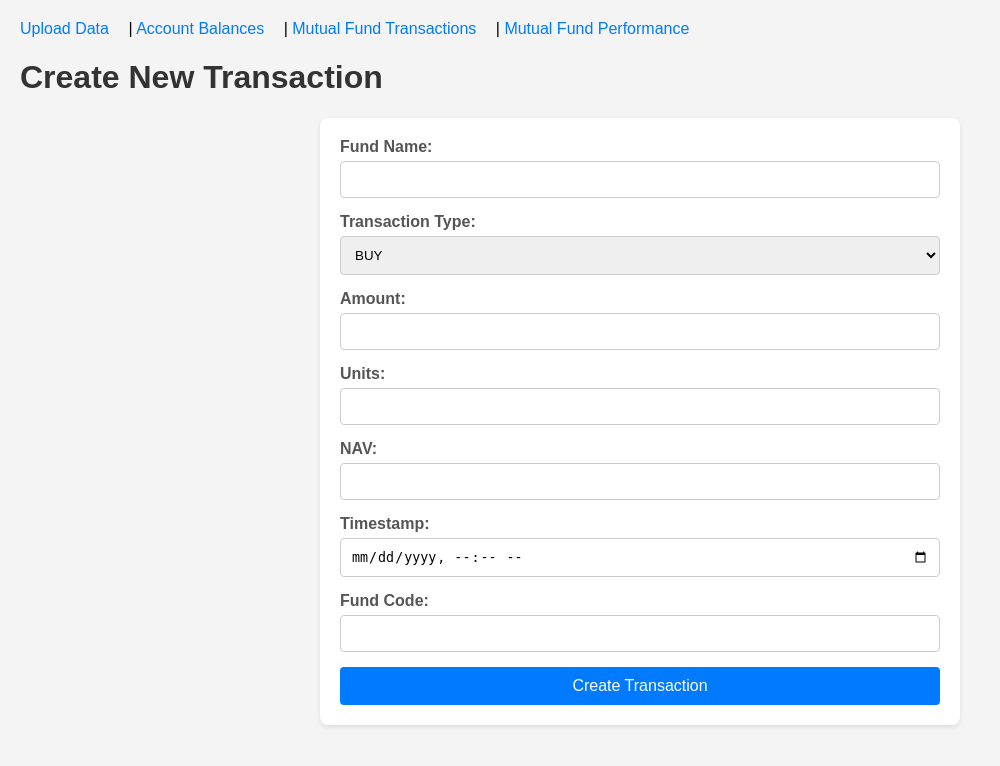
After one commit to mswastik/finapp, a Flask app: page /new_transaction in a window 1280 px wide. The commit adds this page. Shown: the top 766 px of the page, without its empty margins (0-1000 px from the left). Run offline with Flask 3, Linux system fonts and the light colour scheme.

```diff
--- a/app.py
+++ b/app.py
@@ -11,6 +11,7 @@ import requests
 from fuzzywuzzy import fuzz
 from fuzzywuzzy import process
 from pyxirr import xirr
+import datetime
 #import io
 #import csv
 
@@ -383,7 +384,251 @@ def show_performance():
             print(f"XIRR not calculated for {fund_name}: Insufficient cash flows or current NAV <= 0")
             fund_data['xirr'] = 0.0 # Not enough cash flows or current NAV to calculate XIRR
 
-    return render_template('performance.html', fund_performance=fund_performance)
+    # Calculate total realized and unrealized gains
+    total_realized_gains = sum(fund['realized_gains'] for fund in fund_performance.values())
+    total_unrealized_gains = sum(fund['unrealized_gains'] for fund in fund_performance.values())
+
+    # Calculate overall XIRR
+    overall_xirr_cash_flows = []
+    for fund_data in fund_performance.values():
+        overall_xirr_cash_flows.extend(fund_data['xirr_cash_flows'])
+
+    overall_xirr = 0.0
+    if len(overall_xirr_cash_flows) > 1:
+        # Add the current total value as a final cash flow at today's date for overall XIRR
+        today = datetime.date.today()
+        total_current_value = sum(fund['total_units'] * fund['current_nav'] for fund in fund_performance.values() if fund['current_nav'] > 0)
+        overall_xirr_values = [cf[0] for cf in overall_xirr_cash_flows] + [total_current_value]
+        overall_xirr_dates = [cf[1] for cf in overall_xirr_cash_flows] + [today]
+
+        try:
+            # Convert datetime objects to date objects for xirr
+            overall_xirr_dates = [d.date() if isinstance(d, datetime.datetime) else d for d in overall_xirr_dates]
+            overall_xirr = xirr(overall_xirr_dates, overall_xirr_values)
+        except Exception as e:
+            print(f"  Error calculating overall XIRR: {e}")
+            overall_xirr = 0.0
+
+    # Calculate total realized and unrealized gains
+    total_realized_gains = sum(fund['realized_gains'] for fund in fund_performance.values())
+    total_unrealized_gains = sum(fund['unrealized_gains'] for fund in fund_performance.values())
+
+    # Calculate overall XIRR
+    overall_xirr_cash_flows = []
+    for fund_data in fund_performance.values():
+        overall_xirr_cash_flows.extend(fund_data['xirr_cash_flows'])
+
+    overall_xirr = 0.0
+    if len(overall_xirr_cash_flows) > 1:
+        # Add the current total value as a final cash flow at today's date for overall XIRR
+        today = datetime.date.today()
+        total_current_value = sum(fund['total_units'] * fund['current_nav'] for fund in fund_performance.values() if fund['current_nav'] > 0)
+        overall_xirr_values = [cf[0] for cf in overall_xirr_cash_flows] + [total_current_value]
+        overall_xirr_dates = [cf[1] for cf in overall_xirr_cash_flows] + [today]
+
+        try:
+            # Convert datetime objects to date objects for xirr
+            overall_xirr_dates = [d.date() if isinstance(d, datetime.datetime) else d for d in overall_xirr_dates]
+            overall_xirr = xirr(overall_xirr_dates, overall_xirr_values)
+        except Exception as e:
+            print(f"  Error calculating overall XIRR: {e}")
+            overall_xirr = 0.0
+
+    # --- Chart Data Preparation ---
+    portfolio_history = {}
+    fund_history = {fund_name: {} for fund_name in fund_performance.keys()}
+
+    all_dates = sorted(list(set([t.timestamp.date() for t in transactions])))
+    if not all_dates:
+        all_dates = [datetime.date.today()] # Ensure at least today's date if no transactions
+
+    # Initialize holdings and cost basis
+    current_holdings = {fund_name: 0.0 for fund_name in fund_performance.keys()}
+    current_cost_basis = {fund_name: 0.0 for fund_name in fund_performance.keys()}
+
+    # Iterate through dates and calculate portfolio value
+    for date in all_dates:
+        # Process transactions up to this date
+        transactions_on_date = [t for t in transactions if t.timestamp.date() == date]
+        for transaction in transactions_on_date:
+            fund_name = transaction.fund_name
+            if transaction.transaction_type.lower() == 'buy':
+                current_holdings[fund_name] += transaction.units
+                current_cost_basis[fund_name] += transaction.amount
+            elif transaction.transaction_type.lower() == 'sell':
+                 # Adjust cost basis for sells based on average cost
+                 if fund_performance[fund_name]['total_units'] > 0: # Use total units from initial calculation
+                     average_cost_per_unit = fund_performance[fund_name]['cost_basis'] / fund_performance[fund_name]['total_units']
+                     current_cost_basis[fund_name] -= average_cost_per_unit * transaction.units
+                 current_holdings[fund_name] -= transaction.units
+
+
+        # Fetch NAVs for this date (simplified: using latest available NAV)
+        # A more accurate approach would fetch historical NAVs for each date
+        current_navs = {fund_name: fund_performance[fund_name]['current_nav'] for fund_name in fund_performance.keys()} # Using latest NAV for simplicity
+
+        # Calculate portfolio value on this date
+        portfolio_value_on_date = 0
+        for fund_name, units in current_holdings.items():
+            if fund_name in current_navs and current_navs[fund_name] > 0:
+                 fund_value = units * current_navs[fund_name]
+                 portfolio_value_on_date += fund_value
+                 fund_history[fund_name][date.isoformat()] = fund_value # Store fund value history
+
+        portfolio_history[date.isoformat()] = portfolio_value_on_date # Store total portfolio value history
+
+    # Ensure today's value is included if not already
+    today_str = datetime.date.today().isoformat()
+    if today_str not in portfolio_history:
+         total_current_value = sum(fund['total_units'] * fund['current_nav'] for fund in fund_performance.values() if fund['current_nav'] > 0)
+         portfolio_history[today_str] = total_current_value
+         for fund_name, fund_data in fund_performance.items():
+              if fund_data['current_nav'] > 0:
+                   fund_history[fund_name][today_str] = fund_data['total_units'] * fund_data['current_nav']
+
+
+    # Sort history by date
+    sorted_portfolio_history = sorted(portfolio_history.items())
+    sorted_fund_history = {fund_name: sorted(history.items()) for fund_name, history in fund_history.items()}
+
+
+    return render_template('performance.html',
+                           fund_performance=fund_performance,
+                           total_realized_gains=total_realized_gains,
+                           total_unrealized_gains=total_unrealized_gains,
+                           overall_xirr=overall_xirr,
+                           portfolio_history=sorted_portfolio_history,
+                           fund_history=sorted_fund_history)
+
+@app.route('/update_database', methods=['GET'])
+def update_database_form():
+    return render_template('update_database.html')
+
+@app.route('/add_transaction', methods=['POST'])
+def add_transaction():
+    try:
+        fund_name = request.form['fund_name']
+        transaction_type = request.form['transaction_type']
+        amount = float(request.form['amount'])
+        units = float(request.form['units'])
+        nav = float(request.form['nav'])
+        timestamp_str = request.form['timestamp']
+        timestamp = datetime.datetime.fromisoformat(timestamp_str)
+
+        # Optional: Fetch fund_code if needed, similar to process_excel_data
+        fund_code_mapping = load_fund_codes()
+        fund_code = fund_code_mapping.get(fund_name.lower())
+        if not fund_code:
+             best_match, score = process.extractOne(fund_name.lower(), fund_code_mapping.keys())
+             if score > 80:
+                 fund_code = fund_code_mapping.get(best_match)
+                 print(f"Fuzzy matched '{fund_name}' to '{best_match}' with score {score}. Using code {fund_code}")
+             else:
+                 print(f"Fund code not found for '{fund_name}' and no good fuzzy match found (best match: '{best_match}', score: {score})")
+
+
+        new_transaction = MutualFundTransaction(
+            fund_name=fund_name,
+            transaction_type=transaction_type,
+            amount=amount,
+            units=units,
+            nav=nav,
+            timestamp=timestamp,
+            fund_code=fund_code
+        )
+        db_session.add(new_transaction)
+        db_session.commit()
+        return redirect(url_for('show_transactions')) # Redirect to transactions page
+    except Exception as e:
+        db_session.rollback()
+        return f"Error adding transaction: {e}", 500
+
+@app.route('/edit_transaction/<int:transaction_id>', methods=['GET', 'POST'])
+def edit_transaction(transaction_id):
+    transaction = MutualFundTransaction.query.get(transaction_id)
+    if request.method == 'POST':
+        try:
+            transaction.fund_name = request.form['fund_name']
+            transaction.transaction_type = request.form['transaction_type']
+            transaction.amount = float(request.form['amount'])
+            transaction.units = float(request.form['units'])
+            transaction.nav = float(request.form['nav'])
+            timestamp_str = request.form['timestamp']
+            transaction.timestamp = datetime.datetime.fromisoformat(timestamp_str)
+
+            # Optional: Update fund_code if needed
+            fund_code_mapping = load_fund_codes()
+            fund_code = fund_code_mapping.get(transaction.fund_name.lower())
+            if not fund_code:
+                 best_match, score = process.extractOne(transaction.fund_name.lower(), fund_code_mapping.keys())
+                 if score > 80:
+                     fund_code = fund_code_mapping.get(best_match)
+                     print(f"Fuzzy matched '{transaction.fund_name}' to '{best_match}' with score {score}. Using code {fund_code}")
+                 else:
+                     print(f"Fund code not found for '{transaction.fund_name}' and no good fuzzy match found (best match: '{best_match}', score: {score})")
+            transaction.fund_code = fund_code
+
+            db_session.commit()
+            return redirect(url_for('show_transactions')) # Redirect to transactions page
+        except Exception as e:
+            db_session.rollback()
+            return f"Error updating transaction: {e}", 500
+    return render_template('update_database.html', transaction=transaction)
+
+@app.route('/new_transaction', methods=['GET', 'POST'])
+def new_transaction():
+    if request.method == 'POST':
+        try:
+            fund_name = request.form['fund_name']
+            transaction_type = request.form['transaction_type']
+            amount = float(request.form['amount'])
+            units = float(request.form['units'])
+            nav = float(request.form['nav'])
+            timestamp_str = request.form['timestamp']
+            timestamp = datetime.datetime.fromisoformat(timestamp_str)
+
+            # Optional: Fetch fund_code if needed
+            fund_code_mapping = load_fund_codes()
+            fund_code = fund_code_mapping.get(fund_name.lower())
+            if not fund_code:
+                 best_match, score = process.extractOne(fund_name.lower(), fund_code_mapping.keys())
+                 if score > 80:
+                     fund_code = fund_code_mapping.get(best_match)
+                     print(f"Fuzzy matched '{fund_name}' to '{best_match}' with score {score}. Using code {fund_code}")
+                 else:
+                     print(f"Fund code not found for '{fund_name}' and no good fuzzy match found (best match: '{best_match}', score: {score})")
+
+
+            new_transaction = MutualFundTransaction(
+                fund_name=fund_name,
+                transaction_type=transaction_type,
+                amount=amount,
+                units=units,
+                nav=nav,
+                timestamp=timestamp,
+                fund_code=fund_code
+            )
+            db_session.add(new_transaction)
+            db_session.commit()
+            return redirect(url_for('show_transactions')) # Redirect to transactions page
+        except Exception as e:
+            db_session.rollback()
+            return f"Error adding transaction: {e}", 500
+    return render_template('create_transaction.html')
+
+@app.route('/delete_transaction/<int:transaction_id>', methods=['POST'])
+def delete_transaction(transaction_id):
+    transaction = MutualFundTransaction.query.get(transaction_id)
+    if transaction:
+        try:
+            db_session.delete(transaction)
+            db_session.commit()
+            return redirect(url_for('show_transactions')) # Redirect to transactions page
+        except Exception as e:
+            db_session.rollback()
+            return f"Error deleting transaction: {e}", 500
+    return "Transaction not found", 404
+
 
 if __name__ == '__main__':
     # Create the upload folder if it doesn't exist
--- a/static/style.css
+++ b/static/style.css
@@ -48,3 +48,57 @@ tr:nth-child(even) {
 tr:hover {
     background-color: #ddd;
 }
+
+/* DataTables specific hover effect */
+table.dataTable tbody tr:hover {
+    background-color: #ddd; /* Use the same hover color */
+}
+
+/* Form Styling */
+form {
+    max-width: 600px;
+    margin: 20px auto;
+    padding: 20px;
+    background-color: #fff;
+    border-radius: 8px;
+    box-shadow: 0 2px 5px rgba(0, 0, 0, 0.1);
+}
+
+form div {
+    margin-bottom: 15px;
+}
+
+form label {
+    display: block;
+    margin-bottom: 5px;
+    font-weight: bold;
+    color: #555;
+}
+
+form input[type="text"],
+form input[type="number"],
+form input[type="datetime-local"],
+form select {
+    width: 100%;
+    padding: 10px;
+    border: 1px solid #ccc;
+    border-radius: 4px;
+    box-sizing: border-box; /* Include padding and border in the element's total width and height */
+}
+
+form button[type="submit"] {
+    display: block;
+    width: 100%;
+    padding: 10px;
+    background-color: #007bff;
+    color: white;
+    border: none;
+    border-radius: 4px;
+    cursor: pointer;
+    font-size: 16px;
+    transition: background-color 0.3s ease;
+}
+
+form button[type="submit"]:hover {
+    background-color: #0056b3;
+}
--- /dev/null
+++ b/templates/create_transaction.html
@@ -0,0 +1,49 @@
+<!doctype html>
+<title>Create New Transaction</title>
+<link rel="stylesheet" href="{{ url_for('static', filename='style.css') }}">
+</head>
+<body>
+    <nav class="top-nav">
+        <a href="/">Upload Data</a> |
+        <a href="/balances">Account Balances</a> |
+        <a href="/transactions">Mutual Fund Transactions</a> |
+        <a href="/performance">Mutual Fund Performance</a>
+    </nav>
+    <h1>Create New Transaction</h1>
+    <form method="POST" action="{{ url_for('new_transaction') }}">
+        <div>
+            <label for="fund_name">Fund Name:</label>
+            <input type="text" id="fund_name" name="fund_name" required>
+        </div>
+        <div>
+            <label for="transaction_type">Transaction Type:</label>
+            <select id="transaction_type" name="transaction_type" required>
+                <option value="BUY">BUY</option>
+                <option value="SELL">SELL</option>
+                <option value="DIVIDEND">DIVIDEND</option>
+            </select>
+        </div>
+        <div>
+            <label for="amount">Amount:</label>
+            <input type="number" id="amount" name="amount" step="0.01" required>
+        </div>
+        <div>
+            <label for="units">Units:</label>
+            <input type="number" id="units" name="units" step="0.00001" required>
+        </div>
+        <div>
+            <label for="nav">NAV:</label>
+            <input type="number" id="nav" name="nav" step="0.0001" required>
+        </div>
+        <div>
+            <label for="timestamp">Timestamp:</label>
+            <input type="datetime-local" id="timestamp" name="timestamp" required>
+        </div>
+        <div>
+            <label for="fund_code">Fund Code:</label>
+            <input type="text" id="fund_code" name="fund_code">
+        </div>
+        <button type="submit">Create Transaction</button>
+    </form>
+</body>
+</html>
--- a/templates/index.html
+++ b/templates/index.html
@@ -6,7 +6,8 @@
         <a href="/">Upload Data</a> |
         <a href="/balances">Account Balances</a> |
         <a href="/transactions">Mutual Fund Transactions</a> |
-        <a href="/performance">Mutual Fund Performance</a>
+        <a href="/performance">Mutual Fund Performance</a> |
+        <a href="{{ url_for('update_database_form') }}">Update Database</a>
     </nav>
     <h1>Finance Management Webapp</h1>
     <h2>Upload New Files</h2>
--- a/templates/transactions.html
+++ b/templates/transactions.html
@@ -13,6 +13,7 @@
         <a href="/performance">Mutual Fund Performance</a>
     </nav>
     <h1>Mutual Fund Transactions</h1>
+    <p><a href="{{ url_for('new_transaction') }}">Create New Transaction</a></p>
     <table>
         <thead>
             <tr>
@@ -23,6 +24,7 @@
                 <th>NAV</th>
                 <th>Timestamp</th>
                 <th>Fund Code</th>
+                <th>Actions</th>
             </tr>
         </thead>
         <tbody>
@@ -35,6 +37,10 @@
                 <td>{{ "%.4f" | format(transaction.nav) }}</td>
                 <td>{{ transaction.timestamp }}</td>
                 <td>{{ transaction.fund_code if transaction.fund_code else 'N/A' }}</td>
+                <td>
+                    <a href="{{ url_for('edit_transaction', transaction_id=transaction.id) }}">Edit</a> |
+                    <a href="{{ url_for('delete_transaction', transaction_id=transaction.id) }}" onclick="return confirm('Are you sure you want to delete this transaction?');">Delete</a>
+                </td>
             </tr>
             {% endfor %}
         </tbody>
```
Also changed, not shown: templates/performance.html (+85 -5 lines), templates/update_database.html (added, +42 -0 lines).
